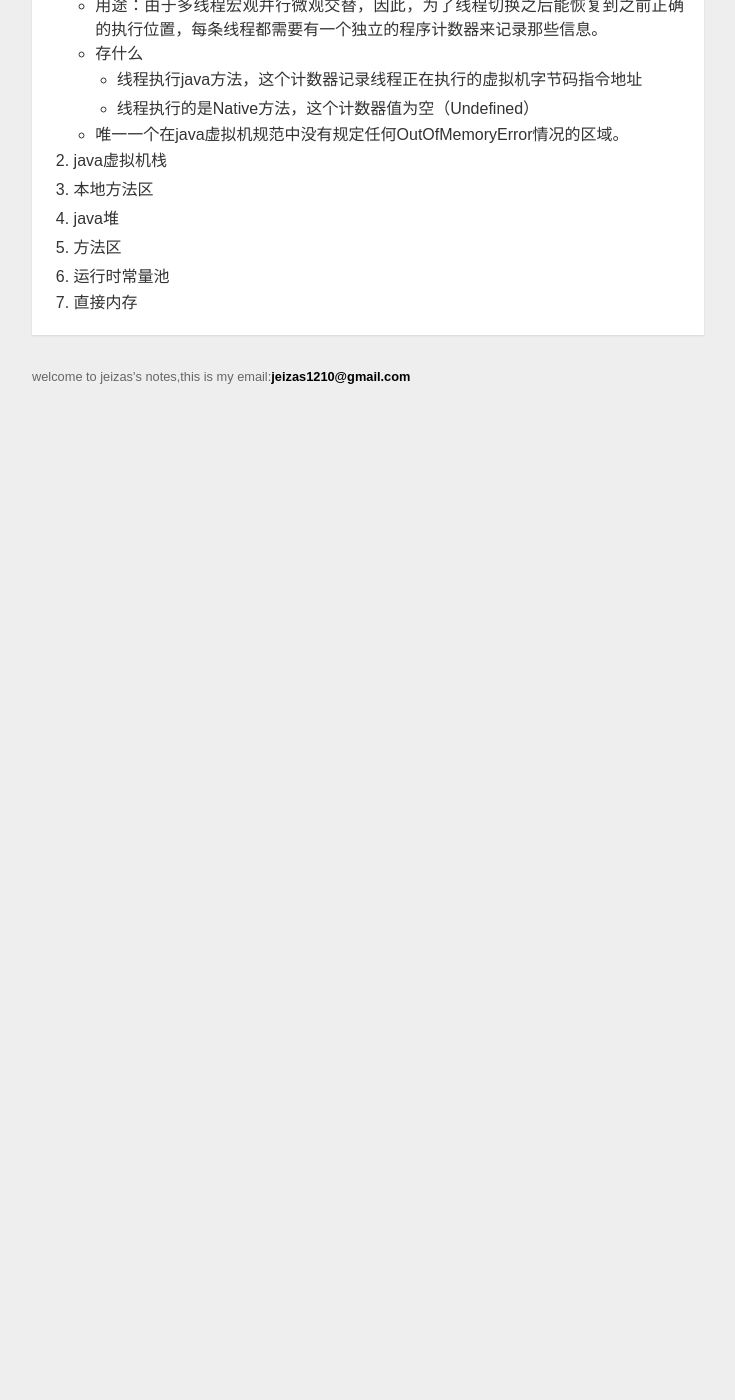
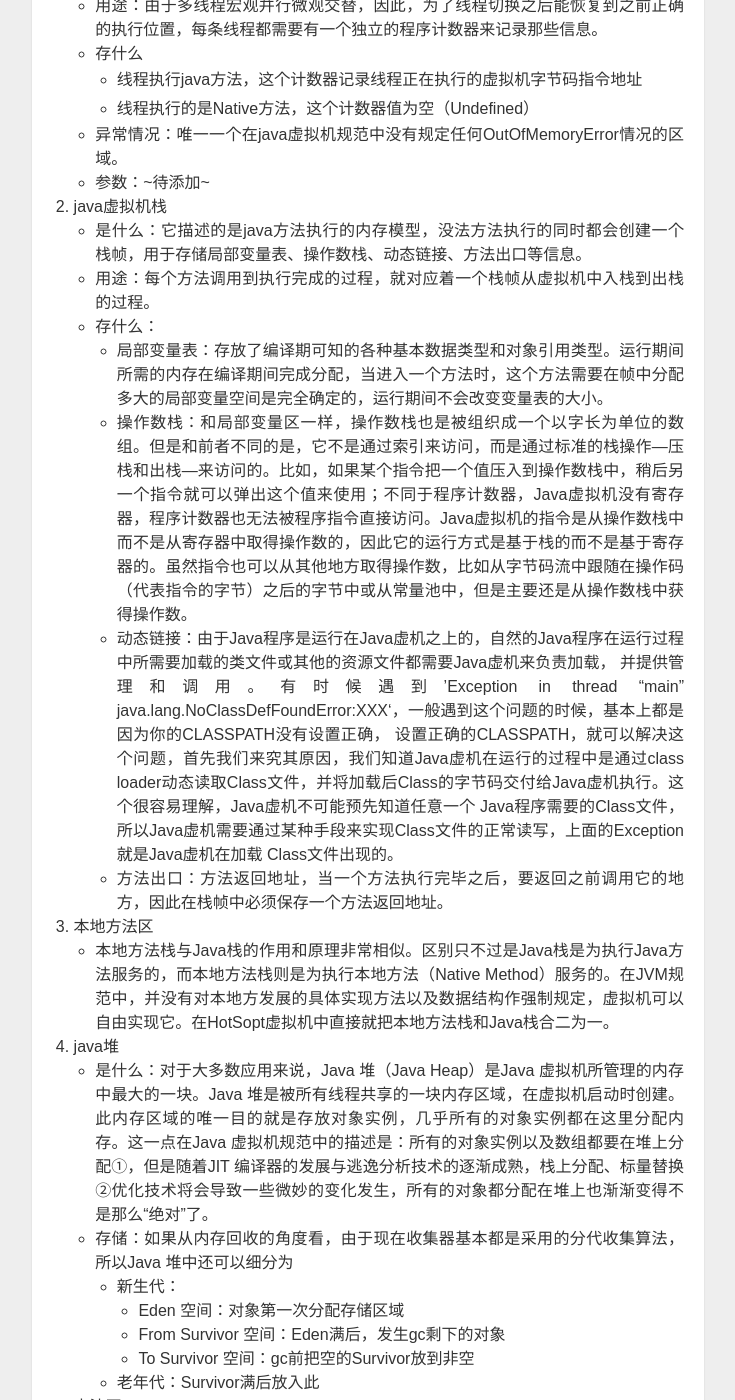
Before and after one commit to jeizas/jeizas.github.io, a Jekyll site: the page built from _posts/2016-04-08-jvm_concept.md, in a window 1280 px wide and 1400 px high, scrolled down 788 px. Shown: the whole window, without its empty margins (272-1007 px from the left). Built offline with Jekyll 4.4.1, drawn with Linux system fonts in a browser that asks for light colours; Markdown is read by kramdown in place of the engine named in the settings; before the commit the page ends 1192 px from its top, so only the background shows below that; some of the changed text lies outside the part shown.

Commit message:
update jvm

```diff
--- a/_posts/2016-04-08-jvm_concept.md
+++ b/_posts/2016-04-08-jvm_concept.md
@@ -22,17 +22,36 @@ tags: [note]
         * 线程执行java方法，这个计数器记录线程正在执行的虚拟机字节码指令地址
 
         * 线程执行的是Native方法，这个计数器值为空（Undefined）
-    - 唯一一个在java虚拟机规范中没有规定任何OutOfMemoryError情况的区域。
+    - 异常情况：唯一一个在java虚拟机规范中没有规定任何OutOfMemoryError情况的区域。
+    - 参数：~待添加~
 
 2. java虚拟机栈
-
+	- 是什么：它描述的是java方法执行的内存模型，没法方法执行的同时都会创建一个栈帧，用于存储局部变量表、操作数栈、动态链接、方法出口等信息。
+	- 用途：每个方法调用到执行完成的过程，就对应着一个栈帧从虚拟机中入栈到出栈的过程。
+	- 存什么：
+		- 局部变量表：存放了编译期可知的各种基本数据类型和对象引用类型。运行期间所需的内存在编译期间完成分配，当进入一个方法时，这个方法需要在帧中分配多大的局部变量空间是完全确定的，运行期间不会改变变量表的大小。
+		- 操作数栈：和局部变量区一样，操作数栈也是被组织成一个以字长为单位的数组。但是和前者不同的是，它不是通过索引来访问，而是通过标准的栈操作—压栈和出栈—来访问的。比如，如果某个指令把一个值压入到操作数栈中，稍后另一个指令就可以弹出这个值来使用；不同于程序计数器，Java虚拟机没有寄存器，程序计数器也无法被程序指令直接访问。Java虚拟机的指令是从操作数栈中而不是从寄存器中取得操作数的，因此它的运行方式是基于栈的而不是基于寄存器的。虽然指令也可以从其他地方取得操作数，比如从字节码流中跟随在操作码（代表指令的字节）之后的字节中或从常量池中，但是主要还是从操作数栈中获得操作数。
+		- 动态链接：由于Java程序是运行在Java虚机之上的，自然的Java程序在运行过程中所需要加载的类文件或其他的资源文件都需要Java虚机来负责加载， 并提供管理和调用。有时候遇到’Exception in thread "main" java.lang.NoClassDefFoundError:XXX‘，一般遇到这个问题的时候，基本上都是因为你的CLASSPATH没有设置正确， 设置正确的CLASSPATH，就可以解决这个问题，首先我们来究其原因，我们知道Java虚机在运行的过程中是通过class loader动态读取Class文件，并将加载后Class的字节码交付给Java虚机执行。这个很容易理解，Java虚机不可能预先知道任意一个 Java程序需要的Class文件，所以Java虚机需要通过某种手段来实现Class文件的正常读写，上面的Exception就是Java虚机在加载 Class文件出现的。
+		- 方法出口：方法返回地址，当一个方法执行完毕之后，要返回之前调用它的地方，因此在栈帧中必须保存一个方法返回地址。
 
 3. 本地方法区
+	- 本地方法栈与Java栈的作用和原理非常相似。区别只不过是Java栈是为执行Java方法服务的，而本地方法栈则是为执行本地方法（Native Method）服务的。在JVM规范中，并没有对本地方发展的具体实现方法以及数据结构作强制规定，虚拟机可以自由实现它。在HotSopt虚拟机中直接就把本地方法栈和Java栈合二为一。
 
 4. java堆
+	- 是什么：对于大多数应用来说，Java 堆（Java Heap）是Java 虚拟机所管理的内存中最大的一块。Java 堆是被所有线程共享的一块内存区域，在虚拟机启动时创建。此内存区域的唯一目的就是存放对象实例，几乎所有的对象实例都在这里分配内存。这一点在Java 虚拟机规范中的描述是：所有的对象实例以及数组都要在堆上分配①，但是随着JIT 编译器的发展与逃逸分析技术的逐渐成熟，栈上分配、标量替换②优化技术将会导致一些微妙的变化发生，所有的对象都分配在堆上也渐渐变得不是那么“绝对”了。
+	- 存储：如果从内存回收的角度看，由于现在收集器基本都是采用的分代收集算法，所以Java 堆中还可以细分为
+		- 新生代：
+			- Eden 空间：对象第一次分配存储区域
+			- From Survivor 空间：Eden满后，发生gc剩下的对象
+			- To Survivor 空间：gc前把空的Survivor放到非空
+		- 老年代：Survivor满后放入此
 
 5. 方法区
+	- 方法区（Method Area）与Java 堆一样，是各个线程共享的内存区域，它用于存储已被虚拟机加载的类信息、常量、静态变量、即时编译器编译后的代码等数据。虽然Java 虚拟机规范把方法区描述为堆的一个逻辑部分，但是它却有一个别名叫做Non-Heap（非堆），目的应该是与Java 堆区分开来。很多人愿意把方法区称为“永久代”（Permanent Generation）
 
 6. 运行时常量池
+	- 运行时常量池（Runtime Constant Pool）是方法区的一部分。Class 文件中除了有类的版本、字段、方法、接口等描述等信息外，还有一项信息是常量池（Constant Pool Table），用于存放编译期生成的各种字面量和符号引用，这部分内容将在类加载后存放到方法区的运行时常量池中。运行时常量池相对于Class 文件常量池的另外一个重要特征是具备动态性，Java 语言并不要求常量一定只能在编译期产生，也就是并非预置入Class 文件中常量池的内容才能进入方法区运行时常量池，运行期间也可能将新的常量放入池中，这种特性被开发人员利用得比较多的便是String 类的intern() 方法。
 
 7. 直接内存
+	- JDK 1.4 中新加入了NIO（New Input/Output）类，引入了一种基于通道（Channel），与缓冲区（Buffer）的I/O 方式，它可以使用Native 函数库直接分配堆外内存，然后通过一个存储在Java 堆里面的DirectByteBuffer 对象作为这块内存的引用进行操作。这样能在一些场景中显著提高性能，因为避免了在Java 堆和Native 堆中来回复制数据。
+	- 异常情况：一般会根据实际内存设置-Xmx等参数信息，但经常会忽略掉直接内存，使得各个内存区域的总和大于物理内存限制（包括物理上的和操作系统级的限制），从而导致动态扩展时出现OutOfMemoryError异常。
```
